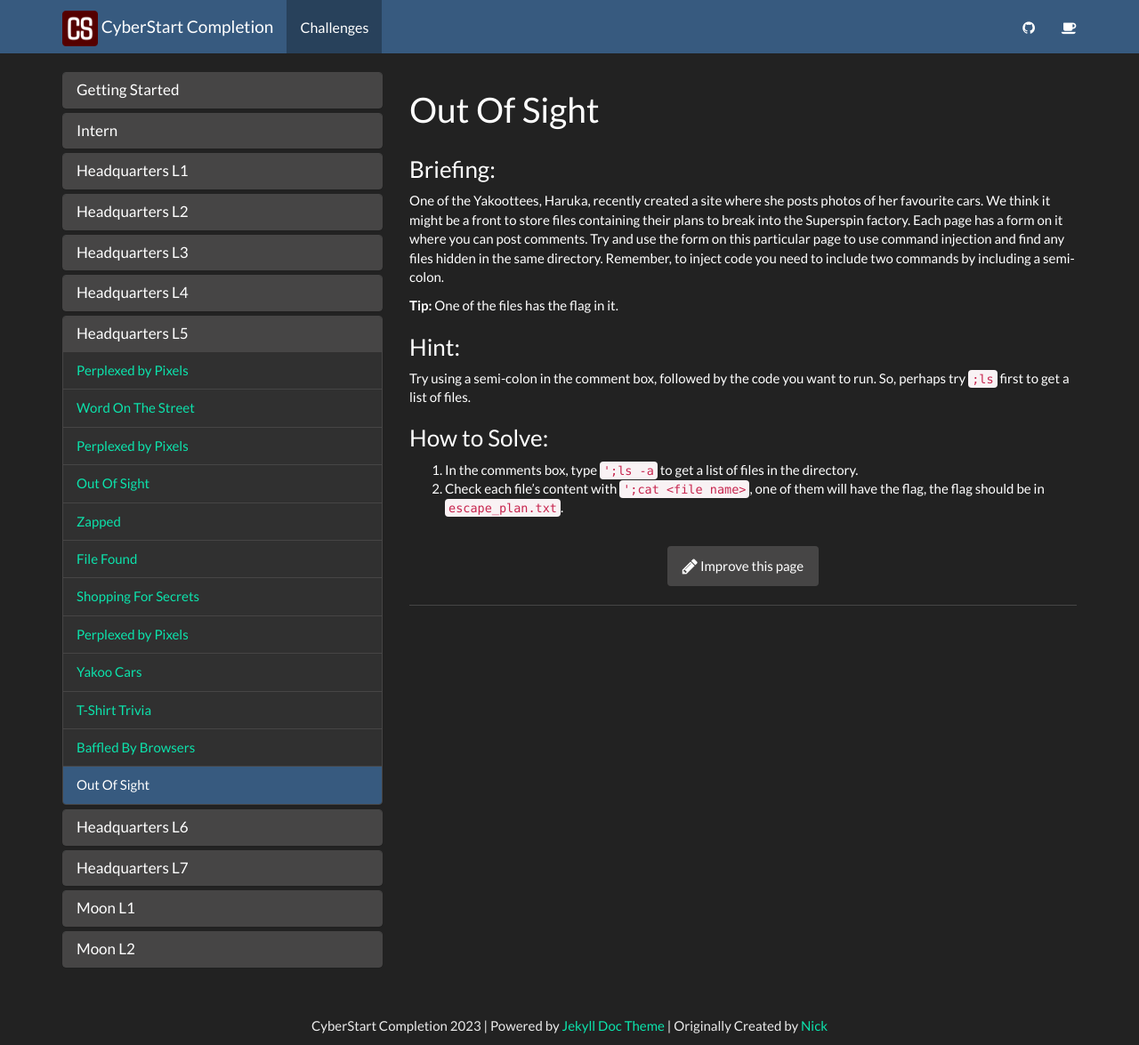
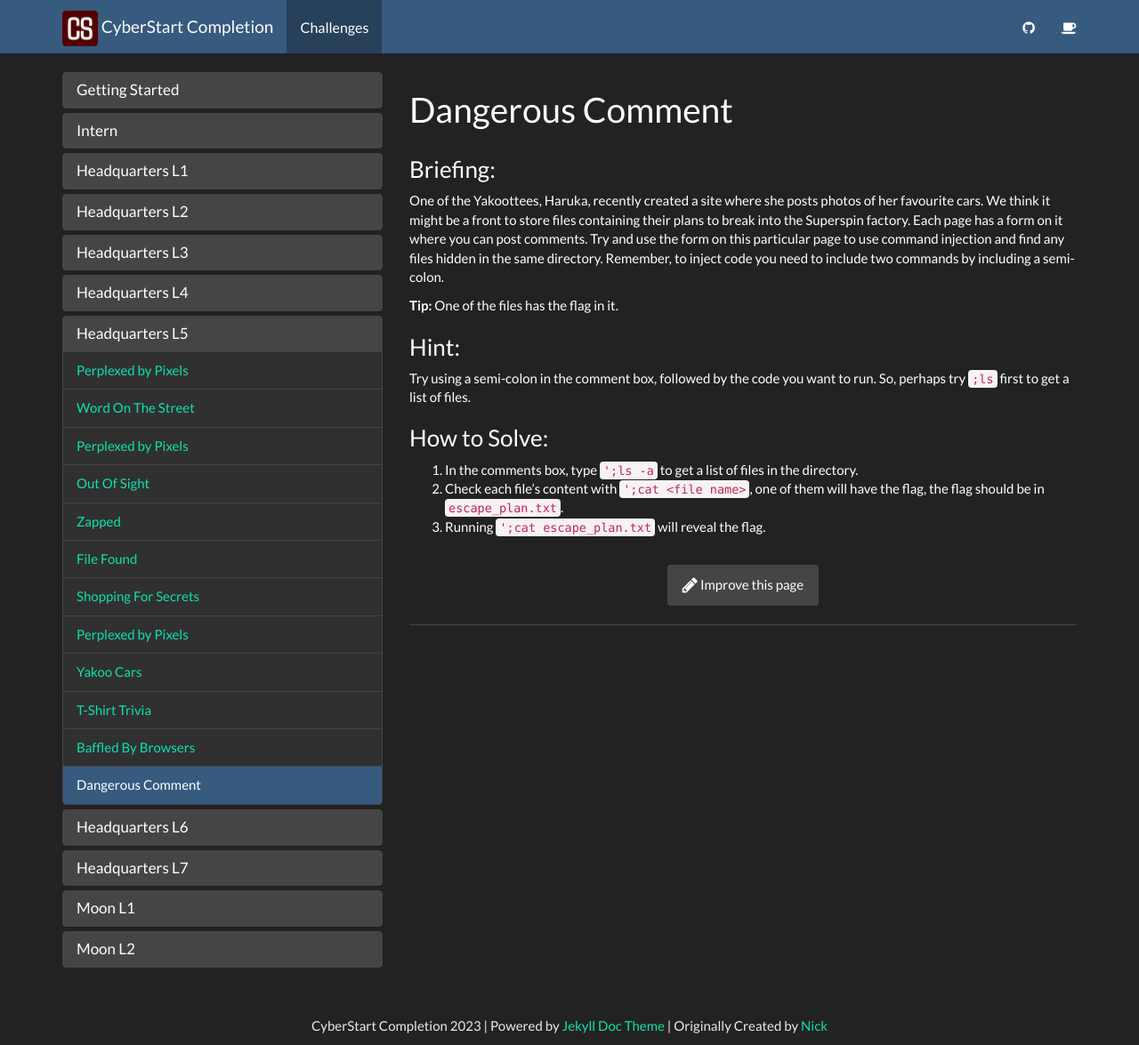
Before and after one commit to PrinceBunBun981/cyberstart.dev, a Jekyll site: the page built from _challenge/headquarters_l5/W0050.md, in a window 1280 px wide and 1175 px high. Shown: the whole window at 89% size. Built offline with Jekyll 4.4.1, drawn with Linux system fonts in a browser that asks for light colours; comment, search, counter and statistics services are not loaded.

Commit message:
Update W0050.md
Fixes: https://github.com/PrinceBunBun981/cyberstart.dev/issues/11

Signed-off-by: Nick <29809309+PrinceBunBun981@users.noreply.github.com>

```diff
--- a/_challenge/headquarters_l5/W0050.md
+++ b/_challenge/headquarters_l5/W0050.md
@@ -1,5 +1,5 @@
 ---
-title: Out Of Sight
+title: Dangerous Comment
 permalink: /challenge/W0050/
 ---
 
@@ -13,4 +13,5 @@ Try using a semi-colon in the comment box, followed by the code you want to run.
 
 ### How to Solve:
 1. In the comments box, type `';ls -a` to get a list of files in the directory.
-2. Check each file’s content with `';cat <file name>`, one of them will have the flag, the flag should be in `escape_plan.txt`.
+2. Check each file's content with `';cat <file name>`, one of them will have the flag, the flag should be in `escape_plan.txt`.
+3. Running `';cat escape_plan.txt` will reveal the flag.
```
